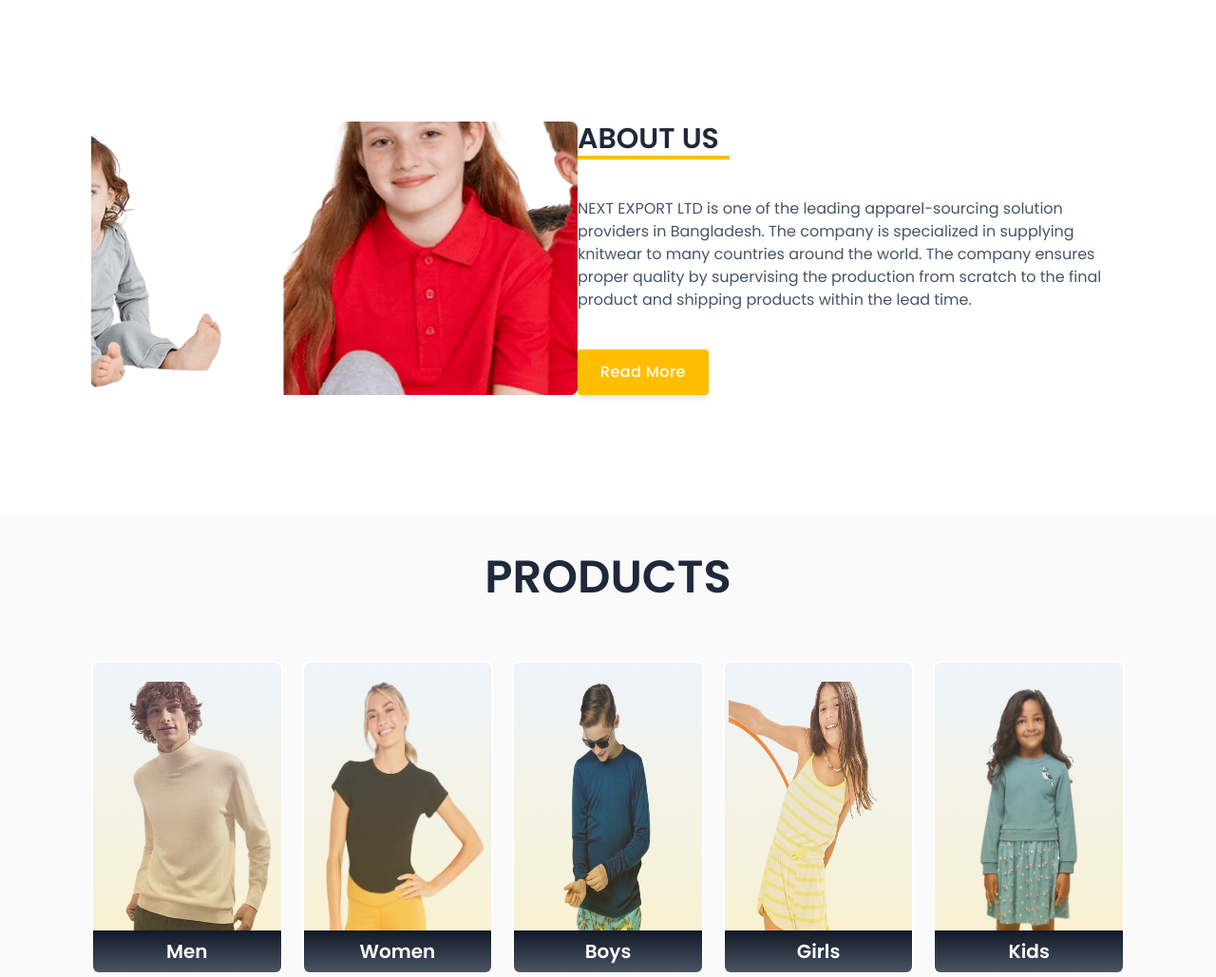
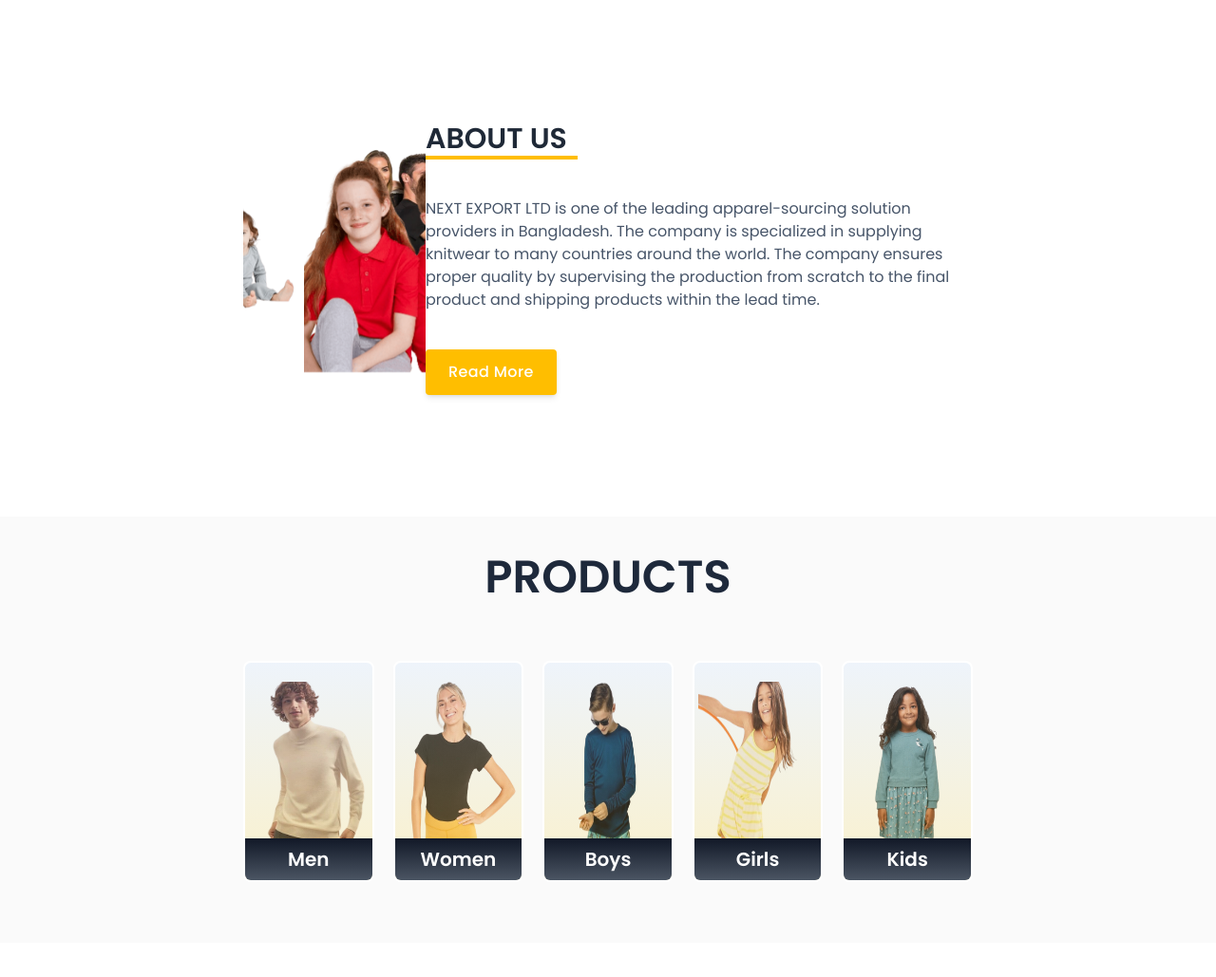
Before and after one commit to rownokmahbub/buyinghouse, a plain HTML site: page index.html in a window 1280 px wide. Shown: the part 880-1909 px from the top of the page at 95% size. Drawn offline with nearby package versions, Linux system fonts and the light colour scheme.

Commit message:
style updated

```diff
--- a/index.html
+++ b/index.html
@@ -18,6 +18,7 @@
       rel="stylesheet"
       type="text/css"
     />
+    <link href="https://unpkg.com/aos@2.3.1/dist/aos.css" rel="stylesheet">
     <style>
       html {
   scroll-behavior: smooth;
@@ -76,7 +77,7 @@
 
     <div class="bg-slate-900 z-50 sticky top-0 left-0 shadow-xl">
       <div class="">
-        <div class="relative flex items-center justify-between px-24 py-4">
+        <div class="relative flex items-center justify-between px-64 py-4">
           <a href="#" aria-label="Company" title="Company" class="inline-flex items-center">
             <img class="h-12" src="https://milanfashionbd.com/wp-content/uploads/2023/04/WhatsApp_Image_2023-04-04_at_11.35.41_AM-removebg-preview-450x108.png" alt="">
 
@@ -162,9 +163,9 @@
 
     <!-- about section  -->
 
-  <div class="relative px-4 pt-16 mx-auto lg:py-32 flex lg:px-24 ">
+  <div class="relative px-4 pt-16 mx-auto lg:py-32 flex lg:px-64 ">
 
-<div id="default-carousel" class="relative w-full" data-carousel="slide">
+<div id="default-carousel" class="relative w-full" data-carousel="slide" data-aos="fade-right">
   <!-- Carousel wrapper -->
   <div class="relative h-56 md:h-full overflow-hidden rounded-lg max-w-3xl">
        <!-- Item 1 -->
@@ -184,7 +185,7 @@
 
 </div>
 
-      <div class="mb-16 lg:max-w-xl lg:mb-0">
+      <div class="mb-16 lg:max-w-xl lg:mb-0" data-aos="fade-left">
         <p class="text-3xl font-semibold border-b-4 border-primary w-40">ABOUT US</p>
     <p class="text-slate-600 mt-10">NEXT EXPORT LTD is one of the leading apparel-sourcing solution providers in Bangladesh. The company is specialized in supplying knitwear to many countries around the world. The company ensures proper quality by supervising the production from scratch to the final product and shipping products within the lead time.</p>
         <div class="flex items-center mt-10">
@@ -207,9 +208,9 @@
 
 <div class=" bg-zinc-50">
   <p class="text-center text-slate-800 font-semibold text-5xl pt-10">PRODUCTS</p>
-  <div class="grid grid-cols-5 gap-5 px-4 pt-16 mx-auto lg:py-16 md:px-8 xl:px-24 sm:max-w-xl md:max-w-full">
+  <div class="grid grid-cols-5 gap-5 px-4 pt-16 mx-auto lg:py-16 md:px-8 xl:px-64 sm:max-w-xl md:max-w-full" >
 
-    <div class=" relative  rounded-lg overflow-hidden border-2 border-white">
+    <div class=" relative  rounded-lg overflow-hidden border-2 border-white" data-aos="fade-left">
       <div class="w-full h-full absolute left-0 top-0 bg-gradient-to-t from-yellow-400/20 to-blue-200/20">
       </div>
         <div class="text-white text-xl font-semibold py-2 absolute bottom-0 left-0 flex justify-center bg-gradient-to-b from-gray-900 to-gray-600  w-full">
@@ -217,7 +218,7 @@
         </div>
         <img class="px-1 py-5 h-full" src="assets/men.png" alt="dfd">
     </div>
-    <div class=" relative  rounded-lg overflow-hidden border-2 border-white">
+    <div class=" relative  rounded-lg overflow-hidden border-2 border-white" data-aos="fade-left">
       <div class="w-full h-full absolute left-0 top-0 bg-gradient-to-t from-yellow-400/20 to-blue-200/20">
       </div>
         <div class="text-white text-xl font-semibold py-2 absolute bottom-0 left-0 flex justify-center bg-gradient-to-b from-gray-900 to-gray-600  w-full">
@@ -225,7 +226,7 @@
         </div>
         <img class="px-1 py-5 h-full" src="assets/women.png" alt="dfd">
     </div>
-    <div class=" relative  rounded-lg overflow-hidden border-2 border-white">
+    <div class=" relative  rounded-lg overflow-hidden border-2 border-white" data-aos="fade-left">
       <div class="w-full h-full absolute left-0 top-0 bg-gradient-to-t from-yellow-400/20 to-blue-200/20">
       </div>
         <div class="text-white text-xl font-semibold py-2 absolute bottom-0 left-0 flex justify-center bg-gradient-to-b from-gray-900 to-gray-600  w-full">
@@ -233,7 +234,7 @@
         </div>
         <img class="px-1 py-5 h-full" src="assets/hero.jpg" alt="dfd">
     </div>
-    <div class=" relative  rounded-lg overflow-hidden border-2 border-white">
+    <div class=" relative  rounded-lg overflow-hidden border-2 border-white" data-aos="fade-left">
       <div class="w-full h-full absolute left-0 top-0 bg-gradient-to-t from-yellow-400/20 to-blue-200/20">
       </div>
         <div class="text-white text-xl font-semibold py-2 absolute bottom-0 left-0 flex justify-center bg-gradient-to-b from-gray-900 to-gray-600  w-full">
@@ -241,7 +242,7 @@
         </div>
         <img class="px-1 py-5 h-full" src="assets/girls.png" alt="dfd">
     </div>
-    <div class=" relative  rounded-lg overflow-hidden border-2 border-white">
+    <div class=" relative  rounded-lg overflow-hidden border-2 border-white" data-aos="fade-left">
       <div class="w-full h-full absolute left-0 top-0 bg-gradient-to-t from-yellow-400/20 to-blue-200/20">
       </div>
         <div class="text-white text-xl font-semibold py-2 absolute bottom-0 left-0 flex justify-center bg-gradient-to-b from-gray-900 to-gray-600  w-full">
@@ -255,7 +256,7 @@
 
     <!-- our mission section  -->
 
-      <div class="relative px-4 mx-auto lg:py-16 flex justify-between md:px-8 xl:px-24 ">
+      <div class="relative px-4 mx-auto lg:py-16 flex justify-between md:px-8 xl:px-64">
 
         <div class=" flex justify-center items-center ">
           <div class=" lg:max-w-xl lg:mb-0">
@@ -282,7 +283,7 @@
 
     <div class="md:screen bg-slate-50">
       <p class="text-center text-5xl font-semibold te-800 pt-10">WHAT MAKES US SPECIAL</p>
-      <div class="grid grid-cols-5 gap-10 px-4 pt-16 mx-auto lg:py-32  md:px-8 xl:px-24 sm:max-w-xl md:max-w-full">
+      <div class="grid grid-cols-5 gap-10 px-4 pt-16 mx-auto lg:py-32  md:px-8 xl:px-64 sm:max-w-xl md:max-w-full">
           <div class="flex flex-col justify-center items-center gap-5 bg-white px-8 rounded-xl py-8">
               <div class="bg-primary rounded-full flex justify-center items-center w-20 h-20">
                 <svg xmlns="http://www.w3.org/2000/svg" width="45" height="45" viewBox="0 0 24 24" fill="none" stroke="#000000" stroke-width="2" stroke-linecap="round" stroke-linejoin="round"><path d="M14 9V5a3 3 0 0 0-3-3l-4 9v11h11.28a2 2 0 0 0 2-1.7l1.38-9a2 2 0 0 0-2-2.3zM7 22H4a2 2 0 0 1-2-2v-7a2 2 0 0 1 2-2h3"></path></svg>
@@ -329,7 +330,7 @@
 
               </div>
           </div>
-          <div class="flex flex-col gap-5 items-start">
+          <div class="flex flex-col gap-5 items-start lg:ml-14">
             <p class="text-white font-medium text-2xl">Our Services</p>
             <div class="flex gap-2 items-center group">
 
@@ -355,7 +356,7 @@
 
 
           </div>
-          <div class="flex flex-col gap-5 items-start">
+          <div class="flex flex-col gap-5 items-start lg:ml-14">
             <p class="text-white font-medium text-2xl">Quick Link</p>
             <div class="flex gap-2 items-center group">
 
@@ -437,8 +438,10 @@
     ></path>
   </svg>
 </button>
+<script src="https://unpkg.com/aos@2.3.1/dist/aos.js"></script>
 <script>
 
+  AOS.init();
 
   // Get the button
 let mybutton = document.getElementById('btn-back-to-top');
```
